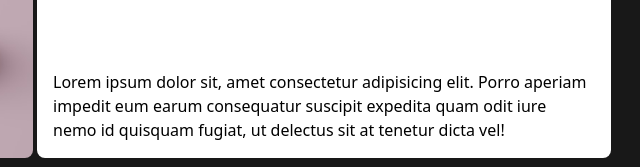
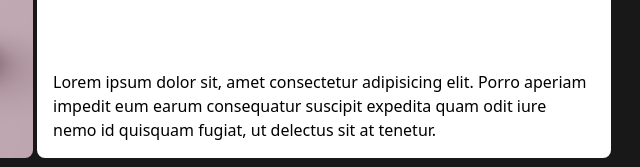
Before and after one commit to kilian-nagel/design-system, a website: page pages/page1.html in a window 1280 px wide. Shown: the part 630-797 px from the top of the page, 605-1245 px from the left. Drawn offline with Linux system fonts and the light colour scheme.

Commit message:
refactor : typo

```diff
--- a/pages/page1.html
+++ b/pages/page1.html
@@ -120,7 +120,7 @@
 						Lorem ipsum dolor sit, amet consectetur adipisicing
 						elit. Porro aperiam impedit eum earum consequatur
 						suscipit expedita quam odit iure nemo id quisquam
-						fugiat, ut delectus sit at tenetur dicta vel!
+						fugiat, ut delectus sit at tenetur.
 					</p>
 					<i class="fa-solid fa-arrow-down-right"></i>
 				</div>
```
